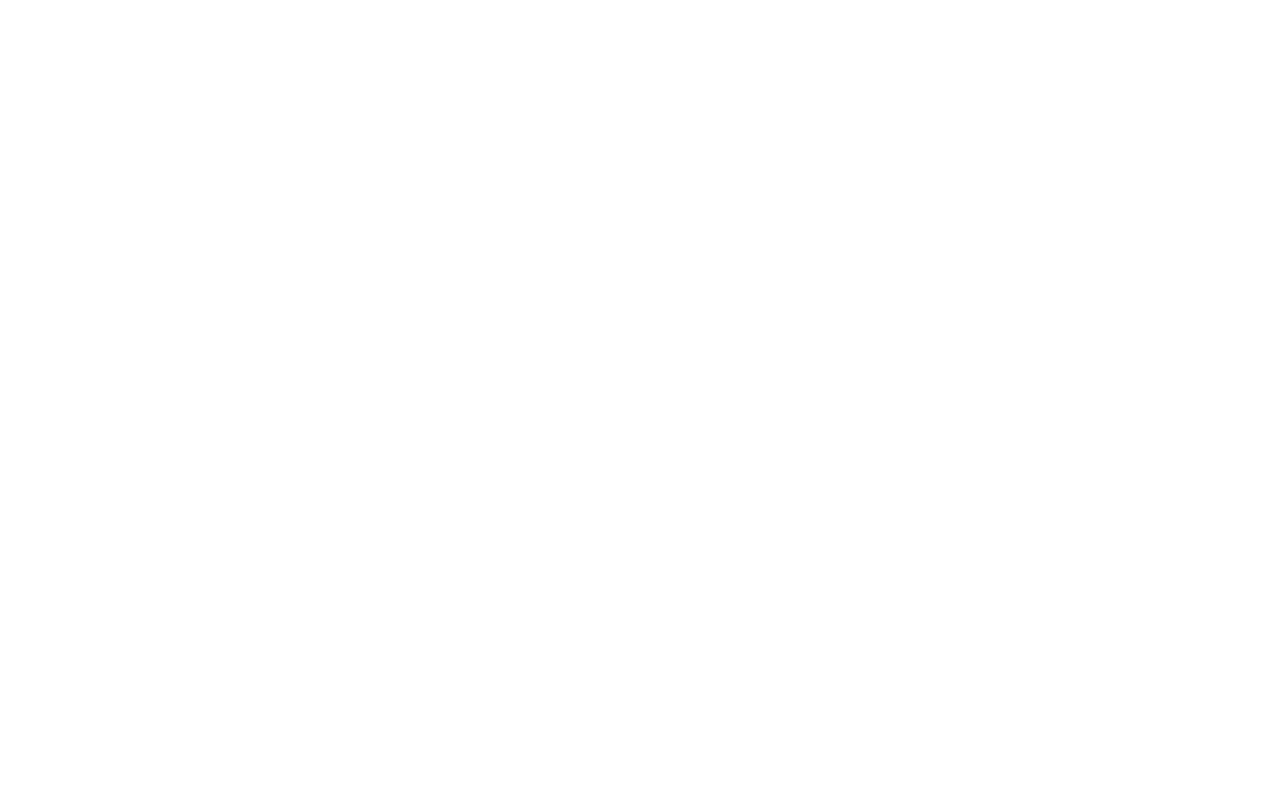
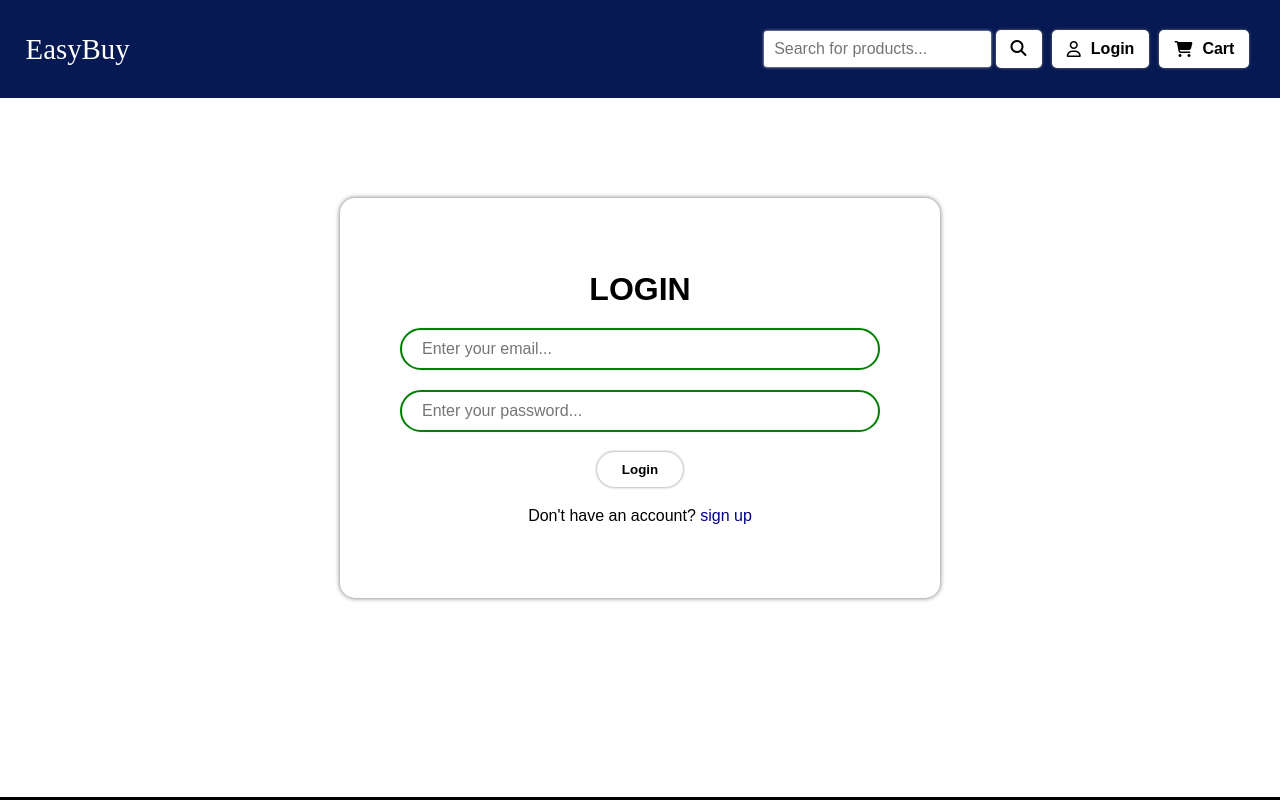
Before and after one commit to vamsi-tupakula/EasyBuy, a React (Vite) app: page /login in a window 1280 px wide. Before the commit this address had no page. Shown: the top 800 px of the page. Built offline with nearby package versions, Linux system fonts and the light colour scheme; a web font is replaced by a local one.

Commit message:
login/signup functionality added...

```diff
--- /dev/null
+++ b/app/Firebase.jsx
@@ -0,0 +1,14 @@
+import { initializeApp } from "firebase/app";
+import { getAuth } from "firebase/auth";
+
+const firebaseConfig = {
+  apiKey: "AIzaSyAkmxRKwp-FkfeG7Edpz078b2XtbkRgNeU",
+  authDomain: "easybuy-3e7f5.firebaseapp.com",
+  projectId: "easybuy-3e7f5",
+  storageBucket: "easybuy-3e7f5.appspot.com",
+  messagingSenderId: "800210764588",
+  appId: "1:800210764588:web:bb30a96ee609cb93c92289",
+};
+
+export const app = initializeApp(firebaseConfig);
+export const auth = getAuth(app);
--- a/package.json
+++ b/package.json
@@ -11,6 +11,7 @@
   },
   "dependencies": {
     "@reduxjs/toolkit": "^1.9.5",
+    "firebase": "^10.4.0",
     "react": "^18.2.0",
     "react-dom": "^18.2.0",
     "react-redux": "^8.1.2",
--- /dev/null
+++ b/src/components/Account.jsx
@@ -0,0 +1,34 @@
+import React from "react";
+import { useSelector, useDispatch } from "react-redux";
+import { updateUserDetails } from "../features/productsSlice";
+import { signOut } from "firebase/auth";
+import { auth } from "../../app/Firebase";
+import { useNavigate } from "react-router-dom";
+
+function Account() {
+  const userId = useSelector((state) => state.products.userId);
+  const dispatch = useDispatch();
+  const navigate = useNavigate();
+
+  const handleLogout = () => {
+    localStorage.removeItem("userId");
+    dispatch(updateUserDetails(null));
+    signOut(auth);
+    navigate("/");
+  };
+
+  return (
+    <div
+      className="account flex flex-col"
+      style={{ gap: "20px", margin: "20px 0" }}
+    >
+      <h1>Account Details</h1>
+      <p>Your Id : {userId}</p>
+      <button className="btn" onClick={handleLogout}>
+        Logout
+      </button>
+    </div>
+  );
+}
+
+export default Account;
--- /dev/null
+++ b/src/components/Login.jsx
@@ -0,0 +1,87 @@
+import React, { useState } from "react";
+import {
+  createUserWithEmailAndPassword,
+  signInWithEmailAndPassword,
+} from "firebase/auth";
+import { auth } from "../../app/Firebase";
+import "./css/Login.css";
+import { useNavigate } from "react-router-dom";
+import { useSelector, useDispatch } from "react-redux";
+import { updateUserDetails } from "../features/productsSlice";
+
+function Login() {
+  const navigate = useNavigate();
+  const userId = useSelector((state) => state.products.userId);
+  const dispatch = useDispatch();
+  const [login, setLogin] = useState(true);
+  const [credentials, setCredentials] = useState({ email: "", password: "" });
+
+  const handleLogin = async (e) => {
+    e.preventDefault();
+    if (!login) {
+      createUserWithEmailAndPassword(
+        auth,
+        credentials.email,
+        credentials.password
+      )
+        .then((user) => {
+          alert("Account successfully created! please login to continue....");
+          setLogin((p) => !p);
+        })
+        .catch((err) => alert(err.code));
+    } else {
+      signInWithEmailAndPassword(
+        auth,
+        credentials.email,
+        credentials.password
+      ).then((user) => {
+        localStorage.setItem("userId", user.user.uid);
+        dispatch(updateUserDetails(user.user.uid));
+        navigate("/");
+      });
+    }
+    setCredentials({ email: "", password: "" });
+  };
+
+  return (
+    <div className="form__container flex">
+      <form className="login__form flex flex-col" onSubmit={handleLogin}>
+        <h1>{login ? "LOGIN" : "SIGN UP"}</h1>
+        <input
+          type="email"
+          name="email"
+          placeholder="Enter your email..."
+          value={credentials.email}
+          onChange={(e) => {
+            setCredentials((state) => ({ ...state, email: e.target.value }));
+          }}
+          autoComplete="off"
+          required
+        />
+        <input
+          type="password"
+          name="password"
+          placeholder="Enter your password..."
+          value={credentials.password}
+          onChange={(e) => {
+            setCredentials((state) => ({ ...state, password: e.target.value }));
+          }}
+          autoComplete="off"
+          required
+        />
+        <button className="btn" type="submit">
+          {login ? "Login" : "Sign Up"}
+        </button>
+        <p>
+          {!login ? "Already " : "Don't "}
+          have an account?{" "}
+          <span className="link" onClick={() => setLogin((prev) => !prev)}>
+            sign {!login ? "in" : "up"}
+          </span>
+        </p>
+      </form>
+    </div>
+  );
+}
+
+export default Login;
--- a/src/components/Navbar.jsx
+++ b/src/components/Navbar.jsx
@@ -1,9 +1,23 @@
-import React from "react";
+import React, { useEffect, useState } from "react";
 import { NavLink } from "react-router-dom";
 import "./css/Navbar.css";
 import Search from "./Search";
+import { updateUserDetails } from "../features/productsSlice";
+import { useDispatch, useSelector } from "react-redux";
 
 function Navbar() {
+  const [loggedIn, setLoggedIn] = useState(false);
+  const user = useSelector((state) => state.products.userId);
+  const dispatch = useDispatch();
+
+  useEffect(() => {
+    let userId = localStorage.getItem("userId");
+    if (userId) {
+      dispatch(updateUserDetails(userId));
+    }
+    console.log(userId);
+  });
+
   return (
     <nav className="flex navbar">
       <div className="nav__left logo sonsie-font">
@@ -14,9 +28,12 @@ function Navbar() {
       <div className="nav__right nav__links flex">
         <Search />
         <div className="links flex">
-          <NavLink to="/login" className="link btn flex">
+          <NavLink
+            to={`/${user ? "Account" : "Login"}`}
+            className="link btn flex"
+          >
             <i className="fa-regular fa-user"></i>
-            Login
+            {user ? "Account" : "Login"}
           </NavLink>
           <NavLink to="/cart" className="link btn flex">
             <i className="fa-solid fa-cart-shopping"></i>
--- /dev/null
+++ b/src/components/css/Login.css
@@ -0,0 +1,40 @@
+.form__container {
+  height: 600px;
+  position: relative;
+}
+
+.login__form {
+  max-width: 600px;
+  width: 100%;
+  height: 400px;
+  margin: 0 10px;
+  background-color: #fff;
+  border-radius: 15px;
+  box-shadow: 0 0 5px #6b6b6b;
+  gap: 20px;
+}
+
+input {
+  width: 80%;
+  outline: none;
+  padding: 10px 20px;
+  font-size: 1rem;
+  border: 2px solid green;
+  border-radius: 50px;
+  box-shadow: 0 0 3px #ececec;
+}
+
+.login__form .btn {
+  border-radius: 20px;
+  padding: 10px 25px;
+}
+
+.login__form .btn:hover {
+  outline: none;
+  background-color: rgb(181, 255, 218);
+}
+
+.form__container .link {
+  cursor: pointer;
+  color: darkblue;
+}
--- a/src/features/productsSlice.js
+++ b/src/features/productsSlice.js
@@ -2,21 +2,26 @@ import { createSlice } from "@reduxjs/toolkit";
 
 const initialState = {
   categoriesList: null,
-    products: null
-}
+  products: null,
+  userId: null,
+};
 
 const productsSlice = createSlice({
   name: "products",
   initialState,
   reducers: {
     updateCategories: (state, action) => {
-            return {...state, categoriesList: action.payload};
+      return { ...state, categoriesList: action.payload };
     },
     updateProducts: (state, action) => {
-            return {...state, products: action.payload};
-        }
-    }
-})
+      return { ...state, products: action.payload };
+    },
+    updateUserDetails: (state, action) => {
+      return { ...state, userId: action.payload };
+    },
+  },
+});
 
-export const {updateCategories, updateProducts} = productsSlice.actions;
+export const { updateCategories, updateProducts, updateUserDetails } =
+  productsSlice.actions;
 export default productsSlice.reducer;
--- a/src/main.jsx
+++ b/src/main.jsx
@@ -9,6 +9,8 @@ import "./index.css";
 import "./utils.css";
 import SearchPage from "./components/SearchPage.jsx";
 import ProductPage from "./components/ProductPage.jsx";
+import Login from "./components/Login.jsx";
+import Account from "./components/Account.jsx";
 
 ReactDOM.createRoot(document.getElementById("root")).render(
   <Provider store={store}>
@@ -18,6 +20,8 @@ ReactDOM.createRoot(document.getElementById("root")).render(
           <Route index element={<Home />} />
           <Route path="/products/:id" element={<ProductPage />} />
           <Route path="/search" element={<SearchPage />} />
+          <Route path="/login" element={<Login />} />
+          <Route path="/account" element={<Account />} />
         </Route>
       </Routes>
     </BrowserRouter>
```
Also changed, not shown: 1 other file (tests, documents, lock files or other folders). Lines whose indentation alone changed are shown as unchanged.
